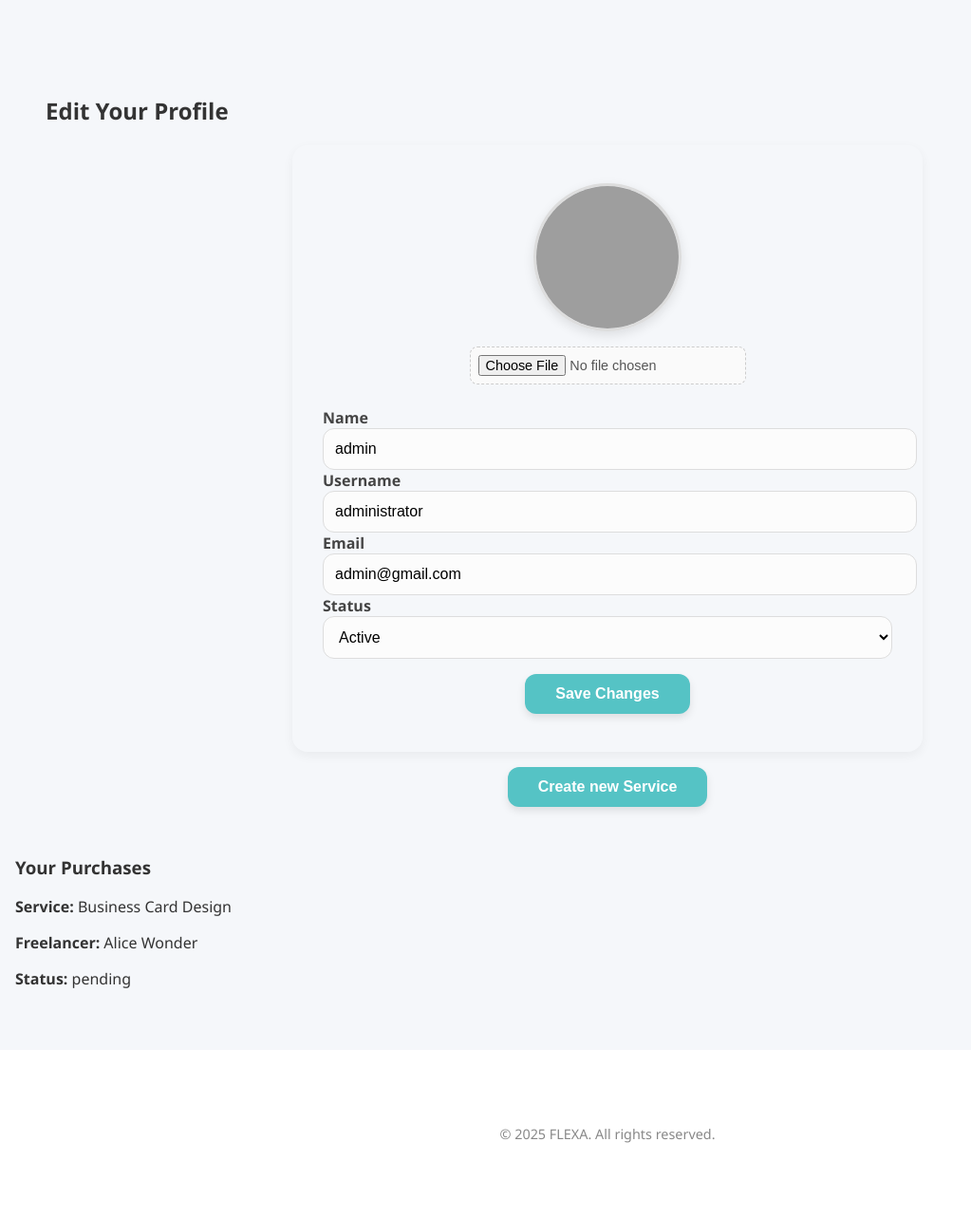
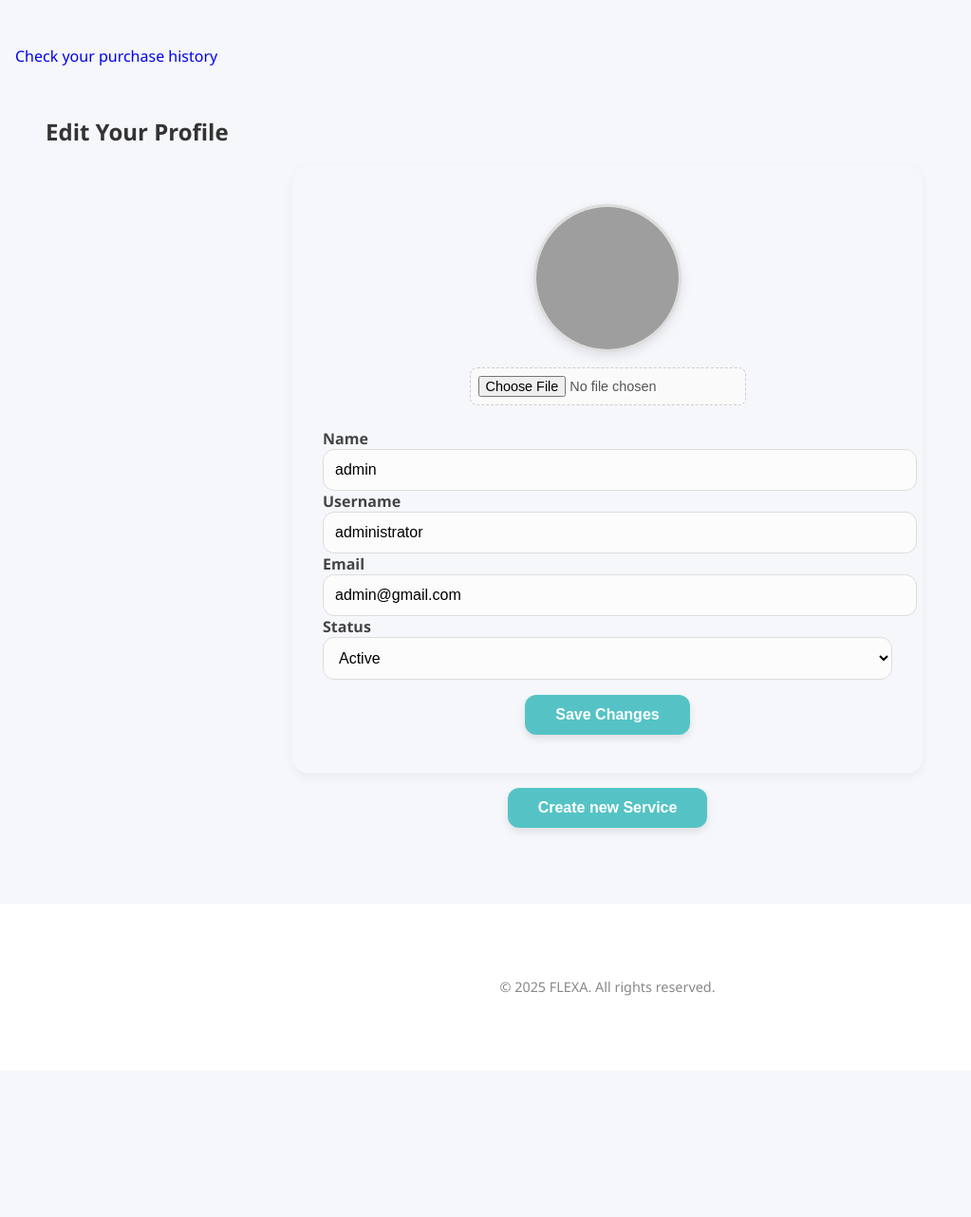
Before and after one commit to FEUP-LTW-2025/ltw-project-ltw07g03, a PHP site: page /pages/user.php?id=1 in a window 1280 px wide. Shown: the part 133-1415 px from the top of the page at 95% size, without its empty margins (0-1023 px from the left). After the commit the page ends 1182 px from the top, so only its background shows below. Run offline with PHP 8.4, Linux system fonts and the light colour scheme; the visitor is signed in with stand-in values (Sample User, id 1); data comes from the database, SQL or seed files in the repository; some web fonts are replaced; grey boxes are pictures that could not be loaded.

Commit message:
updated user page

```diff
--- a/pages/user.php
+++ b/pages/user.php
@@ -5,9 +5,6 @@ require_once(__DIR__ . '/../templates/common.tpl.php');
 require_once(__DIR__ . '/../templates/user.tpl.php');
 require_once(__DIR__ . '/../utils/session.php');
 require_once(__DIR__ . '/../model/user.class.php');
-require_once(__DIR__ . '/../model/purchase.class.php');
-require_once(__DIR__ . '/../model/service.class.php');
-require_once(__DIR__ . '/../database/complex_queries.php');
 
 $session = new Session();
 
@@ -16,34 +13,9 @@ $db = getDatabaseConnection();
 $user = User::getUserById($db, $id);
 $isOwner = $session->isLoggedIn() && $session->getId() === $user->getId();
 
-$purchases = Purchase::getPurchaseByClientId($db, $id);
-$services = [];
-
-foreach ($purchases as $purchase) {
-    $services[] = Service::getServiceById($db, $purchase->getServiceId());
-}
-
-
-$services_freelancer = getFreelancersForServices($db, $services);
-
-
-$purchasesWithDetails = [];
-
-foreach ($purchases as $purchase) {
-    $serviceId = $purchase->getServiceId();
-
-    if (isset($services_freelancer[$serviceId])) {
-        $purchasesWithDetails[] = [
-            'purchase' => $purchase,
-            'service' => $services_freelancer[$serviceId],
-        ];
-    }
-}
-
-
 drawHeader($user->getName(), $session);
 if ($isOwner) {
-    drawEditableUserProfile($user, $purchasesWithDetails);
+    drawEditableUserProfile($user);
 } else {
     drawUserProfile($user);
 }
--- a/templates/user.tpl.php
+++ b/templates/user.tpl.php
@@ -25,9 +25,10 @@ function drawUserProfile(User $user): void
     </section>
 <?php } ?>
 
-<?php function drawEditableUserProfile(User $user, $purchasesWithDetails): void
+<?php function drawEditableUserProfile(User $user): void
 { ?>
     <section class="section profile-section">
+        <a href="/pages/purchase_history.php?id= <?= $user->getId() ?>">Check your purchase history</a>
         <div class="container">
             <h2>Edit Your Profile</h2>
             <form action="/actions/action_edit_profile.php" method="post" class="profile-card"
@@ -64,20 +65,5 @@ function drawUserProfile(User $user): void
                 <button type="submit" class="btn-primary">Create new Service</button>
             </form>
         </div>
-
-        <div class="right-column">
-                <h3>Your Purchases</h3>
-                <?php if(!empty($purchasesWithDetails)): ?>
-                    <?php foreach ($purchasesWithDetails as $item): ?>
-                        <div class="purchase-card">
-                            <p><strong>Service:</strong> <?= htmlspecialchars($item['service']['title']) ?></p>
-                            <p><strong>Freelancer:</strong> <?= htmlspecialchars($item['service']['freelancer']['name']) ?></p>
-                            <p><strong>Status:</strong> <?= htmlspecialchars($item['purchase']->getStatus()) ?></p>
-                        </div>
-                    <?php endforeach; ?>
-                <?php else: ?>
-                    <p>You haven't made any purchases yet.</p>
-                <?php endif; ?>
-            </div>
     </section>
 <?php } ?>
```
